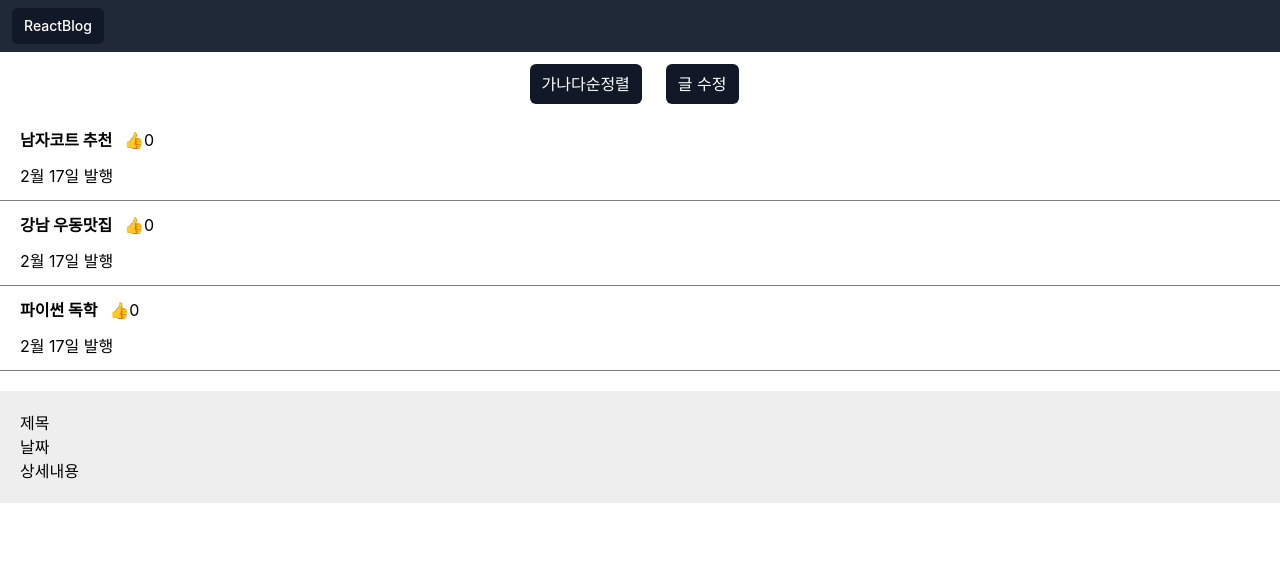
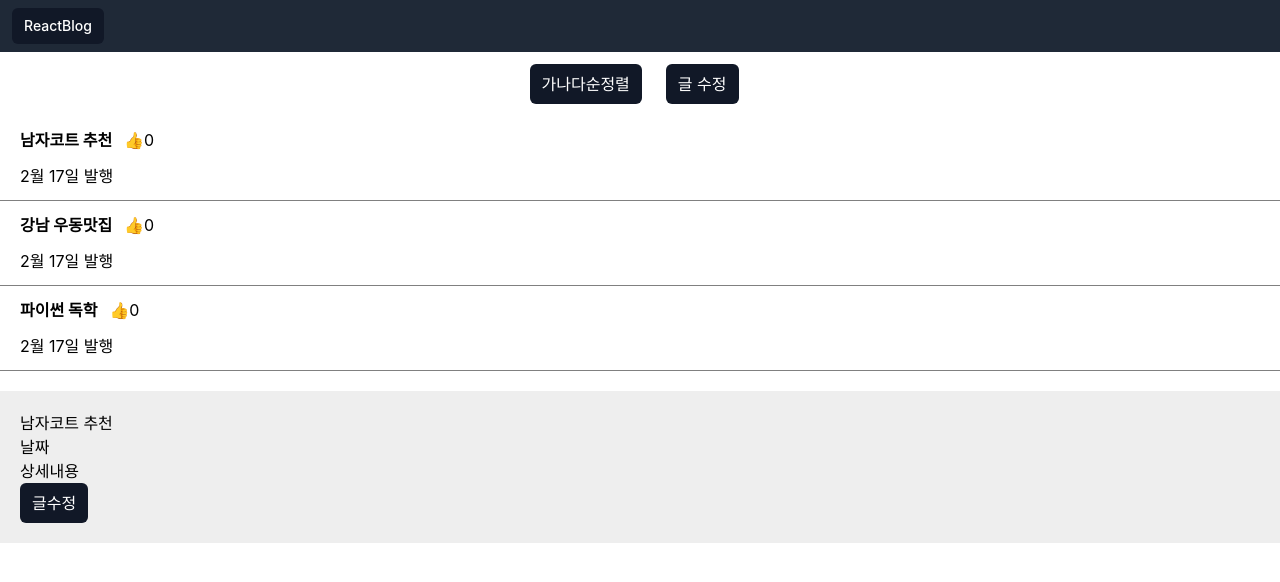
Before and after one commit to Parkdev/react_blog, a React (Create React App) app in the folder blog/: page / in a window 1280 px wide. Both pictures are taken after a click on the element "남자코트 추천". Shown: the top 582 px of the page. Built offline with nearby package versions, Linux system fonts and the light colour scheme.

Commit message:
9강 종료

```diff
--- a/blog/src/App.js
+++ b/blog/src/App.js
@@ -49,7 +49,7 @@ return(
       }}>가나다순정렬</button>
 
       <button className='bg-gray-900 text-white rounded-md px-3 py-2 m-3'
-      onClick={ () => {
+      onClick={ function chageTitle() {
         let copy = [...글제목];
         copy[0] = '여자 코트 추천';
         글제목변경(copy);
@@ -103,19 +103,24 @@ return(
         <Modal/>
       } */}
       {
-        modal == true? <Modal/> : null
+        modal == true? <Modal 글제목={글제목} 글제목변경={글제목변경}/> : null
       }
 
     </div>
   );
 }
 
-function Modal() {
+function Modal(props) {
   return (
     <div className="modal">
-        <h4>제목</h4>
+        <h4>{ props.글제목[0] }</h4>
         <p>날짜</p>
         <p>상세내용</p>
+        <button className='bg-gray-900 text-white rounded-md px-3 py-2 mr-3' onClick={ () => {
+          let copy = [...props.글제목];
+          copy[0] = '여자 코트 추천';
+          props.글제목변경(copy);
+        }}>글수정</button>
       </div>
   )
 }
```
Also changed, not shown: 2 other files (tests, documents, lock files or other folders).
